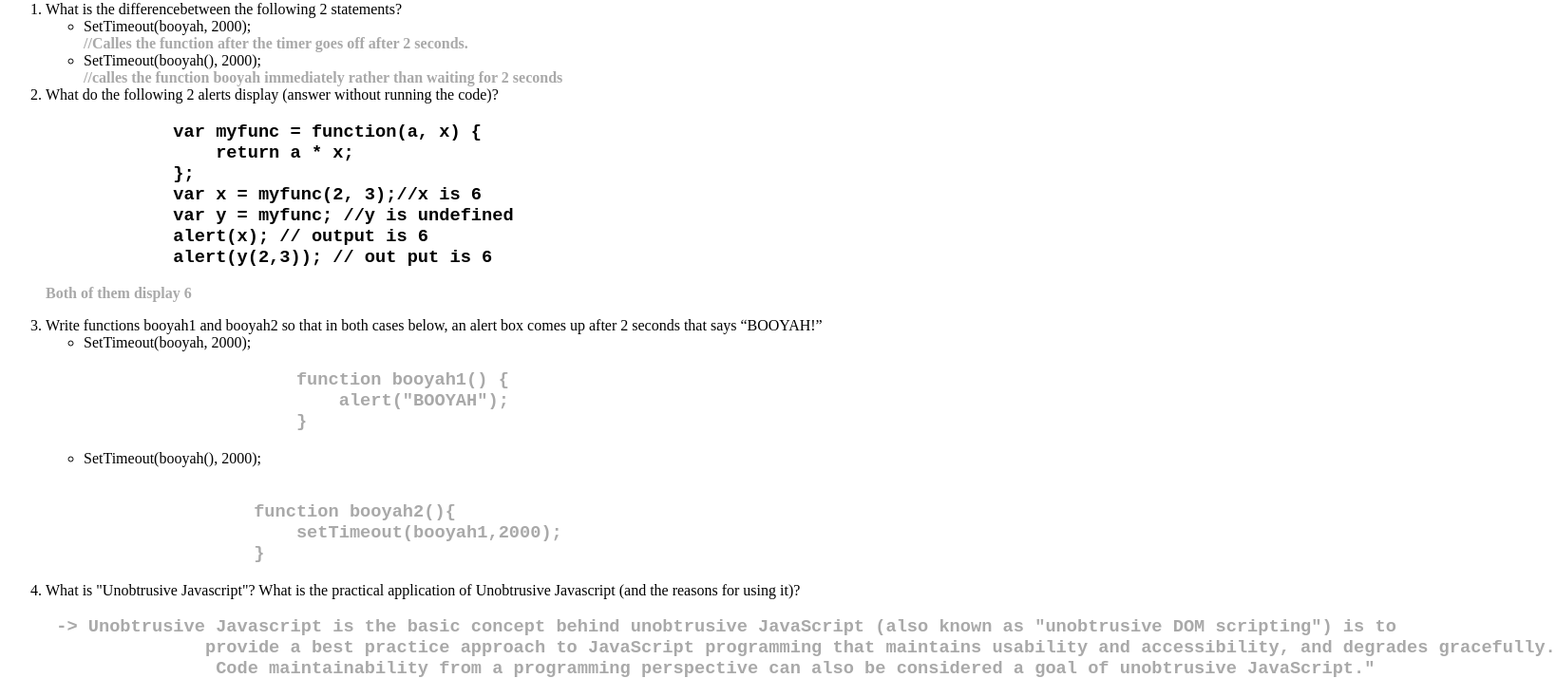
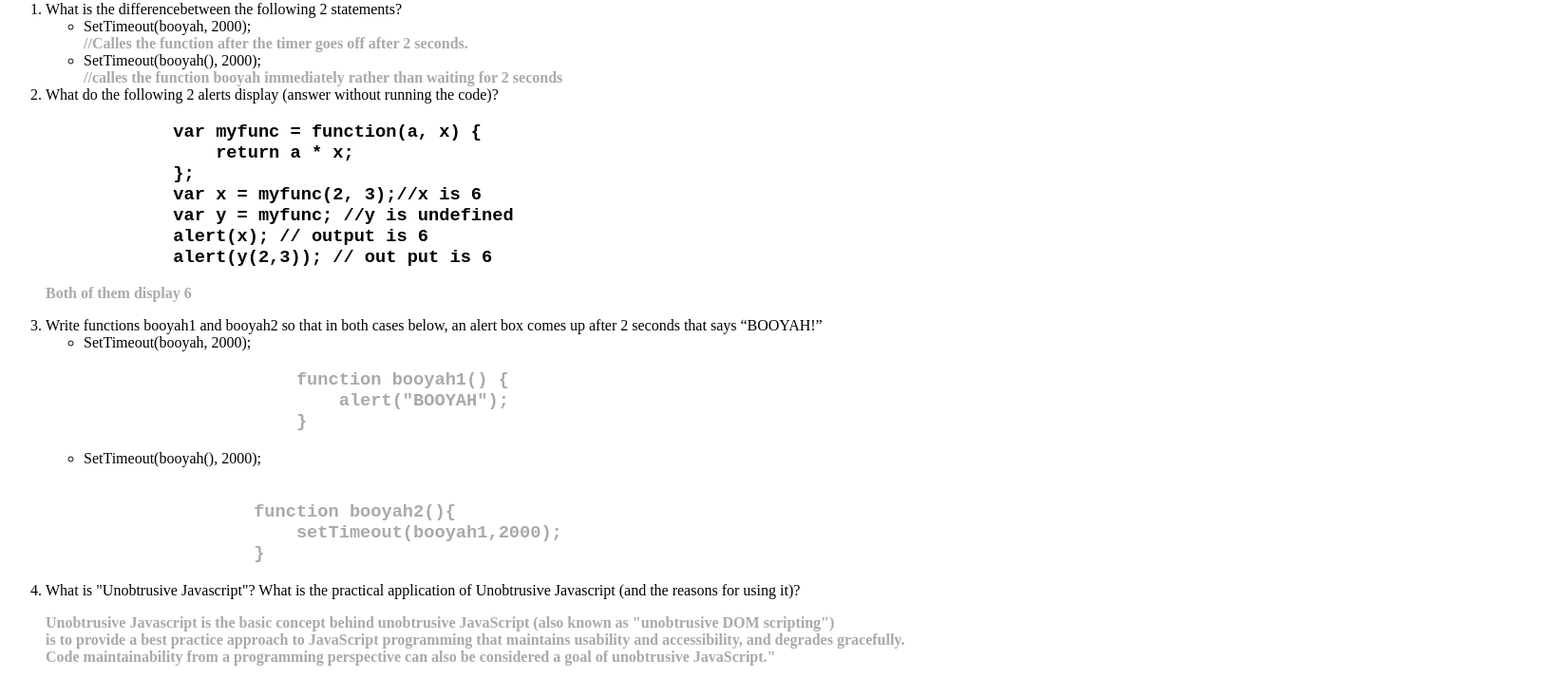
Before and after one commit to Aerimc/Aerimc.github.io, a plain HTML site: page Day6/JavaScriptTimerExercises/timerExercise.html in a window 1280 px wide. Shown: the part 79-813 px from the top of the page at 95% size, 1638 px wide, since content can reach past the window. Drawn offline with Linux system fonts and the light colour scheme.

Commit message:
Update timerExercise.html

```diff
--- a/Day6/JavaScriptTimerExercises/timerExercise.html
+++ b/Day6/JavaScriptTimerExercises/timerExercise.html
@@ -50,9 +50,9 @@
         </li>
 
         <li><dt  >What is "Unobtrusive Javascript"? What is the practical application of Unobtrusive Javascript (and the reasons for using it)?
-             <pre class="func"> -> Unobtrusive Javascript is the basic concept behind unobtrusive JavaScript (also known as "unobtrusive DOM scripting") is to
-               provide a best practice approach to JavaScript programming that maintains usability and accessibility, and degrades gracefully.
-                Code maintainability from a programming perspective can also be considered a goal of unobtrusive JavaScript." </pre>
+             <p class="func">Unobtrusive Javascript is the basic concept behind unobtrusive JavaScript (also known as "unobtrusive DOM scripting")<br> is to
+               provide a best practice approach to JavaScript programming that maintains usability and accessibility, and degrades gracefully. <br>
+                Code maintainability from a programming perspective can also be considered a goal of unobtrusive JavaScript." </p>
         </dt></li>
 
     </ol>
```
